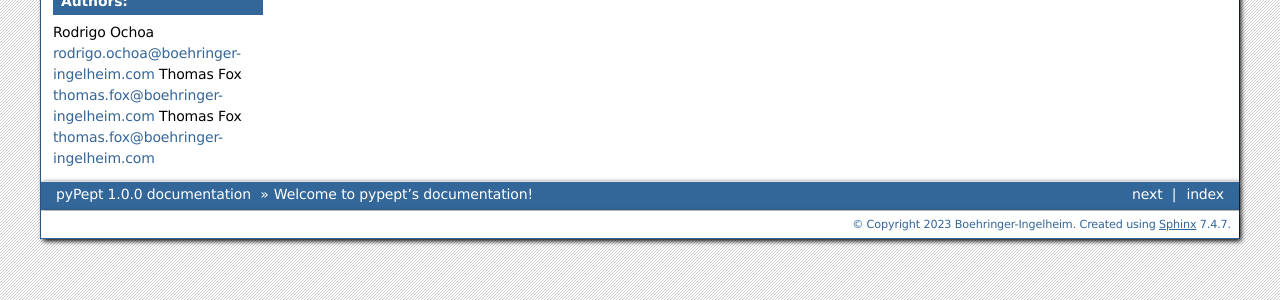
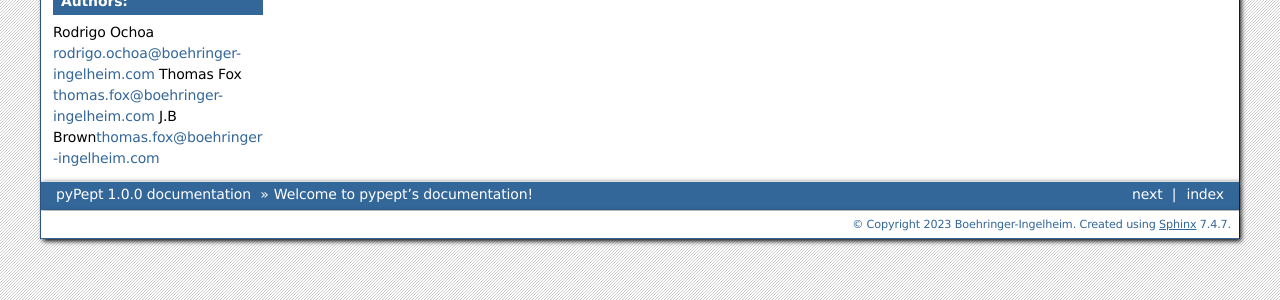
Before and after one commit to Boehringer-Ingelheim/pyPept, a Sphinx documentation site: the page built from docs/source/index.rst, in a window 1280 px wide. Shown: the part 481-781 px from the top of the page. Built offline with Sphinx 7.4.7, drawn with Linux system fonts in a browser that asks for light colours.

```diff
--- a/docs/source/templates/authors.html
+++ b/docs/source/templates/authors.html
@@ -3,6 +3,6 @@
 <div id="sphinxsidebar">
     <h3 >Authors:</h3>
     Rodrigo Ochoa <a href = "mailto: rodrigo.ochoa@boehringer-ingelheim.com?subject=pyPept: enquiry&body=Dear pypept authors,">rodrigo.ochoa@boehringer-ingelheim.com </a>
-    Thomas Fox <a href = "mailto: jthomas.fox@boehringer-ingelheim.com?subject=pyPept: enquiry&body=Dear pypept authors,">thomas.fox@boehringer-ingelheim.com </a>
-    Thomas Fox <a href = "mailto: jthomas.fox@boehringer-ingelheim.com?subject=pyPept: enquiry&body=Dear pypept authors,">thomas.fox@boehringer-ingelheim.com </a>
+    Thomas Fox <a href = "mailto: jthomas.fox@boehringer-ingelheim.com?subject=pyPept: enquiry&body=Dear pyPept authors,">thomas.fox@boehringer-ingelheim.com </a>
+    J.B Brown<a href = "mailto: jthomas.fox@boehringer-ingelheim.com?subject=pyPept: enquiry&body=Dear pyPept authors,">thomas.fox@boehringer-ingelheim.com </a>
 </div>
```
